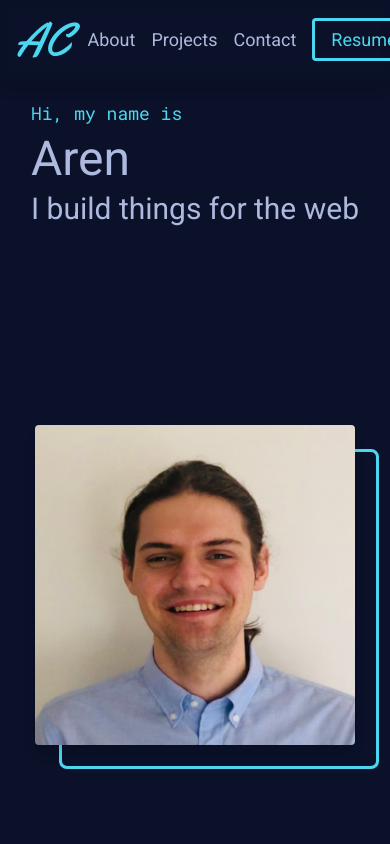
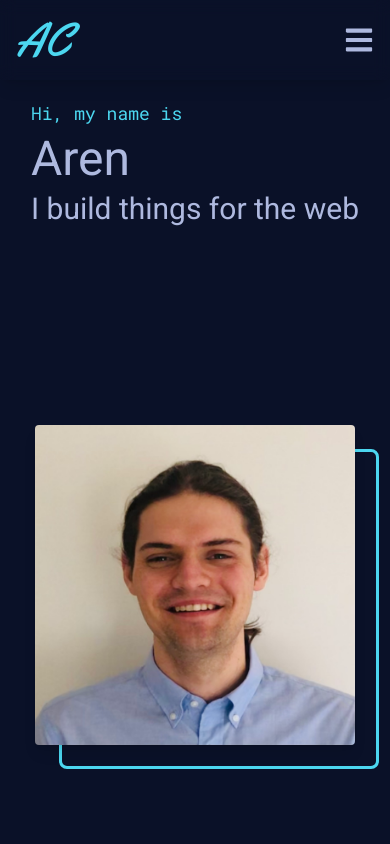
Before and after one commit to arenclissold/portfolio-react, a React (Vite) app: page / in a window 390 px wide. Shown: the top 844 px of the page. Built offline with nearby package versions, Linux system fonts and the light colour scheme.

Commit message:
added custom dropdown to navbar

```diff
--- a/src/components/Navbar.jsx
+++ b/src/components/Navbar.jsx
@@ -1,16 +1,43 @@
 import React from 'react'
+import { useEffect } from 'react';
+import { useState } from 'react'
+import { FaBars } from 'react-icons/fa'
 
 export default function Navbar() {
+  const [show, setValue] = useState(false)
+
+  const handleClick = () => {
+    setValue(!show)
+  }
+
+    const handleResize = () => {
+      if (window.innerWidth >= 640) {
+        setValue(false)
+      }
+    }
+
+
+  useEffect(() => {
+    window.addEventListener('resize', handleResize)
+  })
+
   return (
-    <nav className='w-full flex justify-between items-center fixed z-[1001] shadow-lg backdrop-blur-sm p-2'>
+    <nav className={`w-full flex justify-between items-center fixed z-[1001] shadow-lg backdrop-blur p-2
+    transition-all duration-700
+    ${show && 'pb-36'}`
+    }>
       <a href="#" className="font-yellowtail text-5xl text-primary m-2">AC</a>
-      <div className="text-lg">
+      <button className='sm:hidden p-2' onClick={handleClick}><FaBars size='30' /></button>
+      <div className={`text-lg absolute top-[-10rem] flex items-center flex-col w-full
+      transition-transform duration-700 sm:top-auto sm:static sm:w-auto sm:flex-row
+      ${show && 'translate-y-56'}`
+      }>
         <a className="mx-2 transition-all hover:text-primary" href="#about">About</a>
         <a className="mx-2 transition-all hover:text-primary" href="#projects">Projects</a>
         <a className="mx-2 transition-all hover:text-primary" href="#contact">Contact</a>
         <a href="/aren_clissold_resume.pdf"
           className="border-primary text-primary border-[3px] px-4 py-2 rounded m-2
-          transition-all hover:bg-primary hover:bg-opacity-30">
+          transition-all hover:bg-primary hover:bg-opacity-30 w-min">
           Resume
         </a>
       </div>
```
